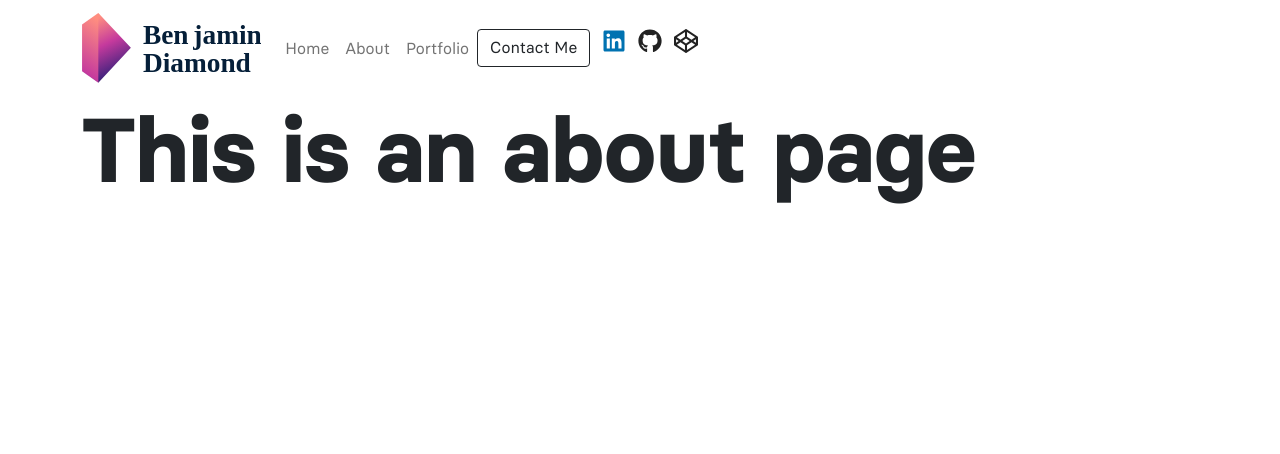
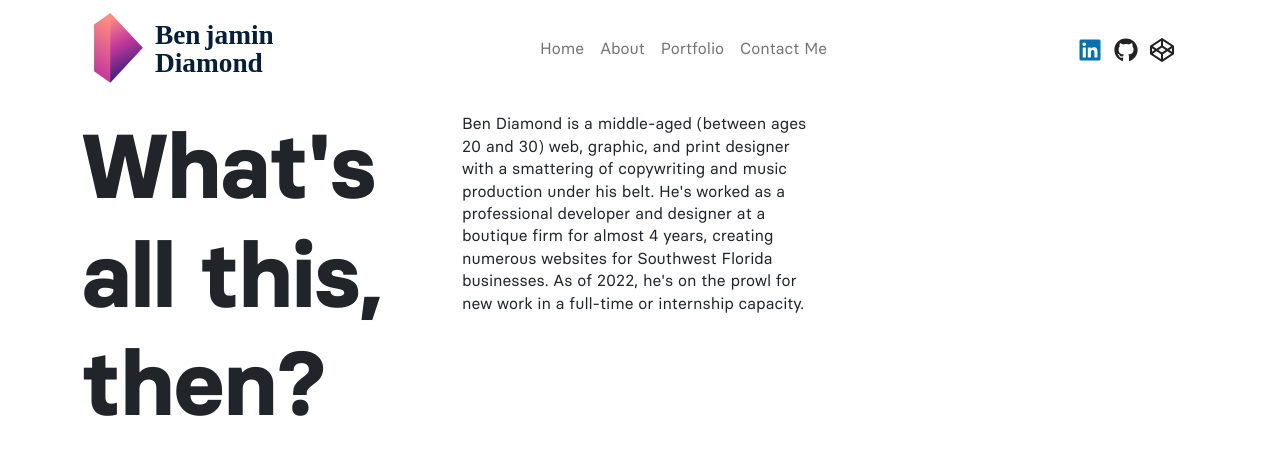
Before and after one commit to ApplianceJohn/my-vue-portfolio, a Vue app: page /about in a window 1280 px wide. Shown: the top 454 px of the page. Built offline with nearby package versions, Linux system fonts and the light colour scheme; what @fortawesome/pro-light-svg-icons would draw is missing.

Commit message:
finalized navbar and added grid utils

```diff
--- a/public/styles/global.scss
+++ b/public/styles/global.scss
@@ -1,18 +1,21 @@
 @import "/public/fonts/Basier/Basier"; //? default font
 
-@import "bootstrap/scss/functions";
+@import "variables"; //? BS5 overrides
+@import "bootstrap/scss/bootstrap-grid";
 
-@import "variables"; // BS5 overrides
-@import "bootstrap/scss/variables";
+// mixin imports
+@import "bootstrap/scss/mixins/border-radius";
+@import "bootstrap/scss/mixins/buttons";
+@import "bootstrap/scss/mixins/transition";
+@import "bootstrap/scss/mixins/box-shadow";
+@import "bootstrap/scss/mixins/gradients";
+@import "bootstrap/scss/mixins/forms";
+@import "bootstrap/scss/mixins/image";
 
-@import "bootstrap/scss/mixins";
-@import "bootstrap/scss/utilities";
-
-@import "bootstrap/scss/root";
+//style imports
 @import "bootstrap/scss/reboot";
 @import "bootstrap/scss/buttons";
 @import "bootstrap/scss/card";
-@import "bootstrap/scss/containers";
 @import "bootstrap/scss/forms";
 @import "bootstrap/scss/images";
 @import "bootstrap/scss/nav";
@@ -20,6 +23,4 @@
 @import "bootstrap/scss/transitions";
 @import "bootstrap/scss/type";
 
-@import "bootstrap/scss/utilities/api";
-
 @import "custom"; // custom scss
--- a/src/App.vue
+++ b/src/App.vue
@@ -11,11 +11,11 @@ import Navbar from "./components/Navbar.vue";
 			<Navbar />
 		</div>
 	</header>
-	<main class="container-md">
+	<main class="container-md mt-3">
 		<RouterView />
 	</main>
 </template>
 
-<style lang="sass">
-@import "/public/styles/global.scss"
+<style lang="scss">
+@import "/public/styles/global.scss";
 </style>
--- a/src/components/Button.vue
+++ b/src/components/Button.vue
@@ -1,7 +1,7 @@
 <script setup>
-defineProps(["title", "url"]);
+defineProps(["content", "url"]);
 </script>
 
 <template>
-	<a :href="url" class="btn btn-outline-dark">{{ title }}</a>
+	<a :href="url" class="btn btn-outline-dark">{{ content }}</a>
 </template>
--- a/src/components/Navbar.vue
+++ b/src/components/Navbar.vue
@@ -27,26 +27,43 @@ const socials = ref([
 
 <template>
 	<nav class="navbar navbar-light navbar-expand-lg sticky-top">
+		<div class="container">
 			<a href="/" class="navbar-brand">
 				<img id="logo" src="/images/logo.svg" alt="Ben Diamond" />
 			</a>
 			<button
-			class="navbar-toggler"
+				class="navbar-toggler ms-3"
 				type="button"
 				data-bs-toggle="collapse"
 				data-bs-target="#header-nav"
 				aria-controls="headerNav"
 				aria-expanded="false"
 				aria-label="Toggle navigation"
-		></button>
+			>
+				<FontAwesomeIcon :icon="['fal', 'bars']"></FontAwesomeIcon>
+			</button>
 			<div class="collapse navbar-collapse" id="header-nav">
-			<div class="navbar-nav">
+				<ul class="navbar-nav mx-auto">
+					<li class="nav-item">
 						<RouterLink to="/" class="nav-link">Home</RouterLink>
-				<RouterLink to="/about" class="nav-link">About</RouterLink>
+					</li>
+					<li class="nav-item">
+						<RouterLink to="/about" class="nav-link"
+							>About</RouterLink
+						>
+					</li>
+					<li class="nav-item">
 						<RouterLink to="/portfolio" class="nav-link"
 							>Portfolio</RouterLink
 						>
-				<Button title="Contact Me" url="/contact" />
+					</li>
+					<li class="nav-item">
+						<RouterLink to="/contact" class="nav-link"
+							>Contact Me</RouterLink
+						>
+					</li>
+				</ul>
+				<div class="mt-2">
 					<Social
 						v-for="link in socials"
 						:icon="link.icon"
@@ -55,5 +72,6 @@ const socials = ref([
 					/>
 				</div>
 			</div>
+		</div>
 	</nav>
 </template>
--- a/src/components/Social.vue
+++ b/src/components/Social.vue
@@ -8,15 +8,19 @@ defineProps(["icon", "color", "url"]);
 	></a>
 </template>
 
-<style scoped>
-.social-link svg {
-	margin-left: 12px;
-	width: 24px;
-	height: 24px;
-	color: v-bind(color);
+<style scoped lang="scss">
+.social-link {
+	svg {
+		margin-right: 12px;
+		width: 24px;
+		height: 24px;
+		color: v-bind(color);
+	}
 }
 
-.social-link:hover svg {
-	opacity: 0.8;
+.social-link:hover {
+	svg {
+		opacity: 0.8;
+	}
 }
 </style>
--- a/src/views/AboutView.vue
+++ b/src/views/AboutView.vue
@@ -1,5 +1,13 @@
 <template>
-	<div class="about">
-		<h1>This is an about page</h1>
+	<div id="about" class="row">
+		<h1 class="col-4">What's all this, then?</h1>
+		<p class="col-4">
+			Ben Diamond is a middle-aged (between ages 20 and 30) web, graphic,
+			and print designer with a smattering of copywriting and music
+			production under his belt. He's worked as a professional developer
+			and designer at a boutique firm for almost 4 years, creating
+			numerous websites for Southwest Florida businesses. As of 2022, he's
+			on the prowl for new work in a full-time or internship capacity.
+		</p>
 	</div>
 </template>
--- a/src/views/HomeView.vue
+++ b/src/views/HomeView.vue
@@ -1,9 +1,7 @@
 <template>
 	<div id="home" class="row">
-		<h1 class="text-center">
-			Designer. Developer.<br /><span id="etcetera">Etcetera.</span>
-		</h1>
-		<p class="text-center">
+		<h1>Designer. Developer.<br /><span id="etcetera">Etcetera.</span></h1>
+		<p>
 			If you need it, I've probably done it; and if I haven't, I'd love to
 			learn.
 		</p>
```
Also changed, not shown: src/views/PortfolioView.vue (added). Lines whose indentation alone changed are shown as unchanged.
